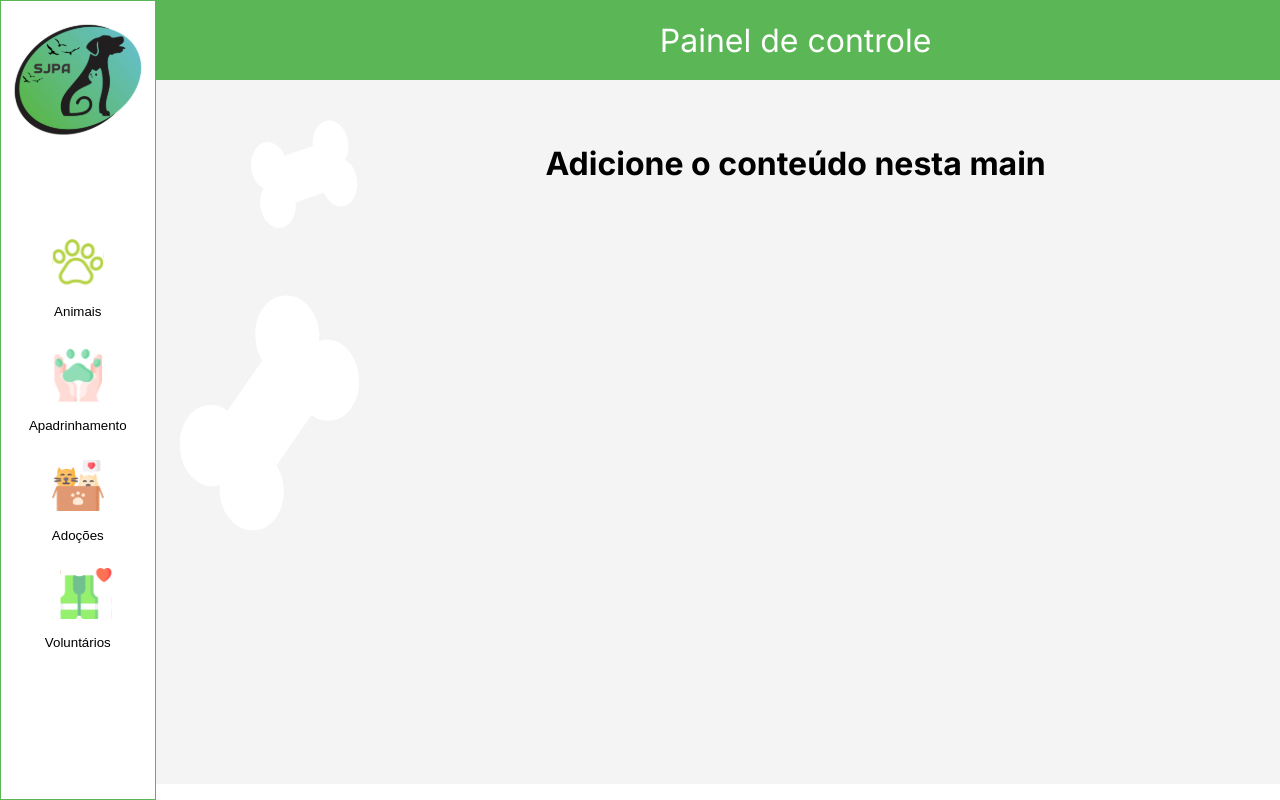
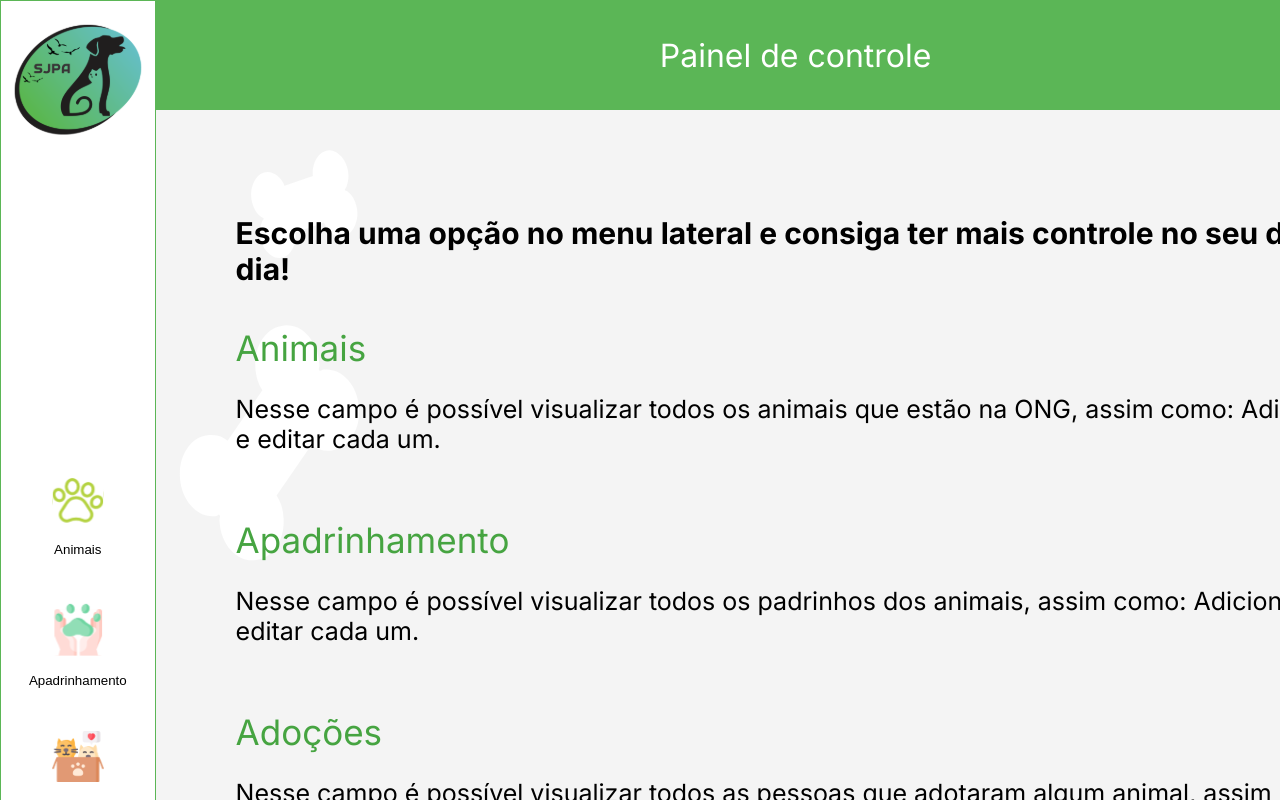
Before and after one commit to patriciasanttos/projeto-grupo3, a React (Create React App) app in the folder app/: page /admin/control_panel in a window 1280 px wide. Built offline with nearby package versions, Linux system fonts and the light colour scheme.

Commit message:
adicionando o painel de controle

```diff
--- a/app/src/pages/private/control_panel/index.jsx
+++ b/app/src/pages/private/control_panel/index.jsx
@@ -15,7 +15,19 @@ function ControlPanel() {
         </header>
 
         <main className='admin-main-container'>
-          <h1>Adicione o conteúdo nesta main</h1>
+          <h2>Escolha uma opção no menu lateral e consiga ter mais controle no seu dia a dia!</h2>
+          <h3>Animais</h3>
+          <p>Nesse campo é possível visualizar todos os animais que estão na ONG, assim como:
+          Adicionar e editar cada um.</p>
+          <h3>Apadrinhamento</h3>
+          <p>Nesse campo é possível visualizar todos os padrinhos dos animais, assim como:
+          Adicionar e editar cada um.</p>
+          <h3>Adoções</h3>
+          <p>Nesse campo é possível visualizar todos as pessoas que adotaram algum animal, assim como:
+          Adicionar e editar cada um.</p>
+          <h3>Voluntários</h3>
+          <p>Nesse campo é possível visualizar todos os voluntários, assim como:
+          Adicionar e editar cada um.</p>
         </main>
       </div>
     </div>
--- a/app/src/pages/private/control_panel/styles.scss
+++ b/app/src/pages/private/control_panel/styles.scss
@@ -14,4 +14,20 @@
 
 .admin-main-container {
     height: 80%;
+    text-align: left;
+    padding: 80px;
 }
+.admin-main-container h2{
+    font-size: 30px;
+    margin-bottom: 40px;
+}
+.admin-main-container h3{
+    color: #46A441;
+    text-align: left;
+    font-size: 35px;
+    font-weight: normal;
+}
+.admin-main-container p{
+    font-size: 25px;
+    margin-bottom: 65px;
+}
```
